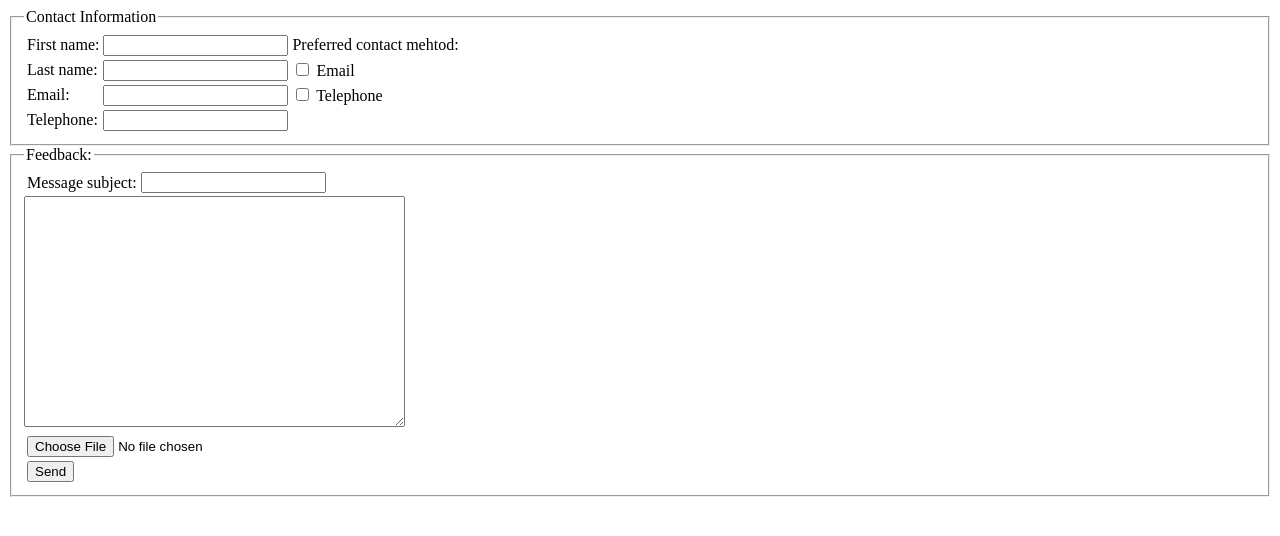
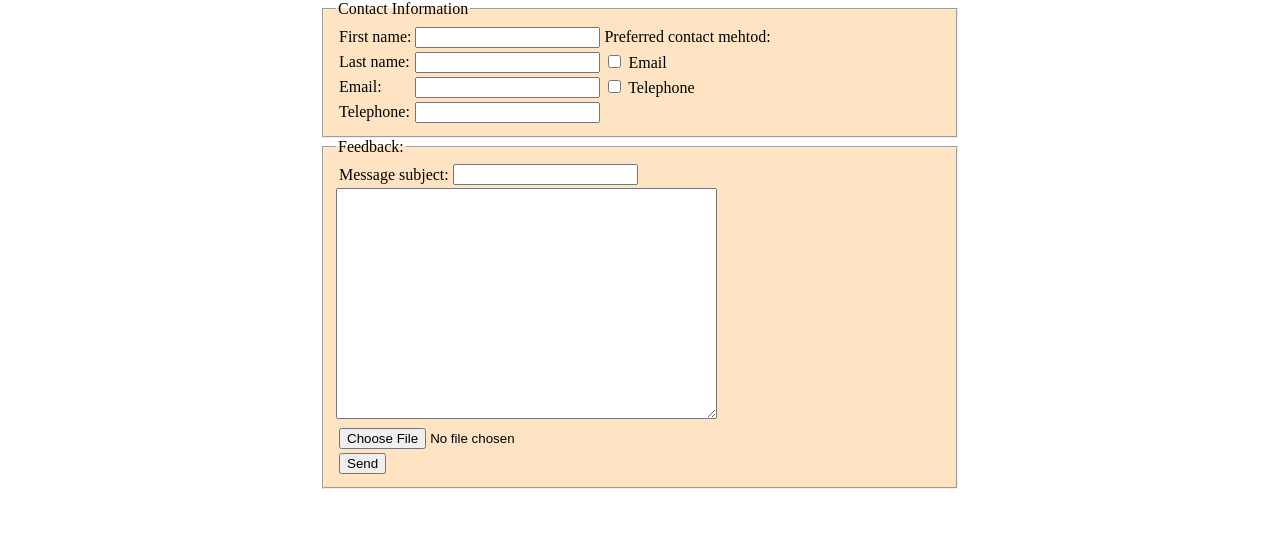
Before and after one commit to tomisuikka/Webteknologiat, a plain HTML site: page index.html in a window 1280 px wide. Drawn offline with Linux system fonts and the light colour scheme; files that its build step writes are made by us from their sources.

Commit message:
Update index.html

```diff
--- a/index.html
+++ b/index.html
@@ -1,6 +1,9 @@
 <!DOCTYPE html>
 <html>
 
+<head>
+    <link rel="stylesheet" href=styles.css>
+</head>
 
 <form>
     <fieldset>
```
